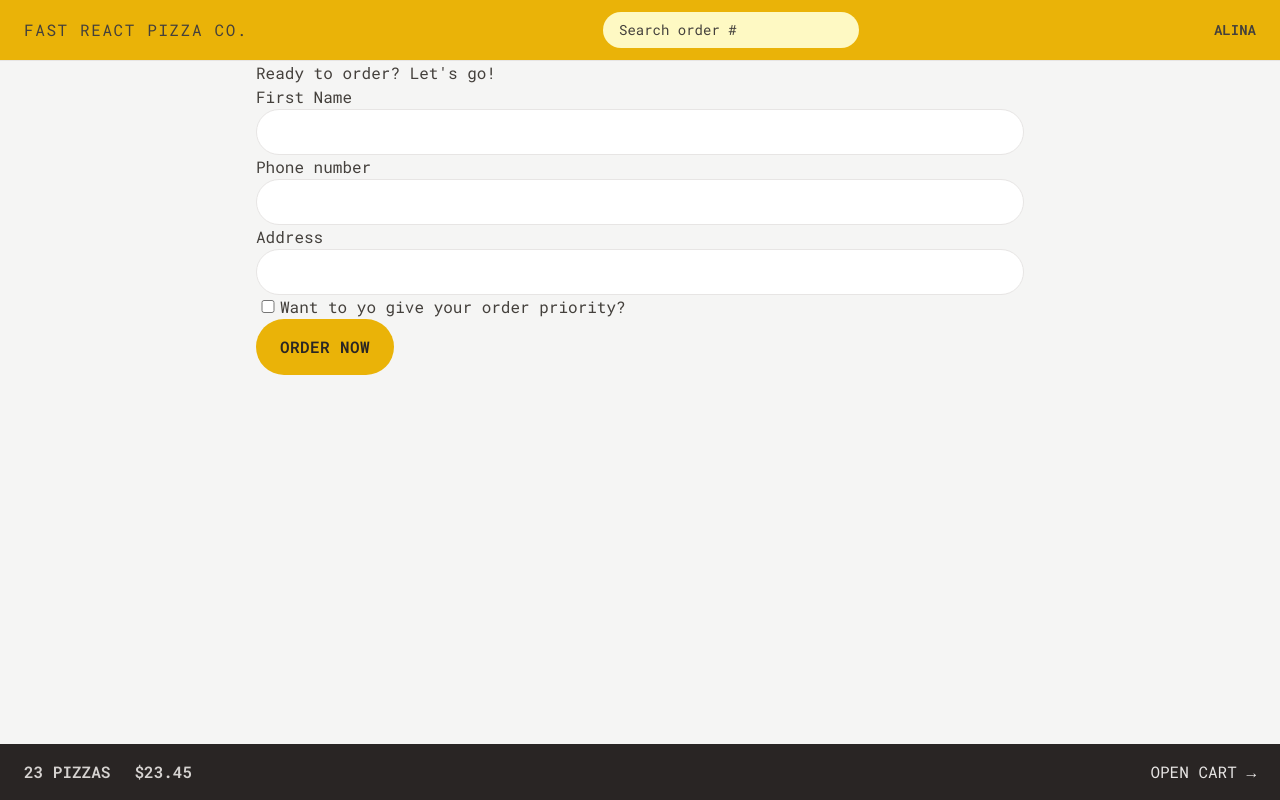
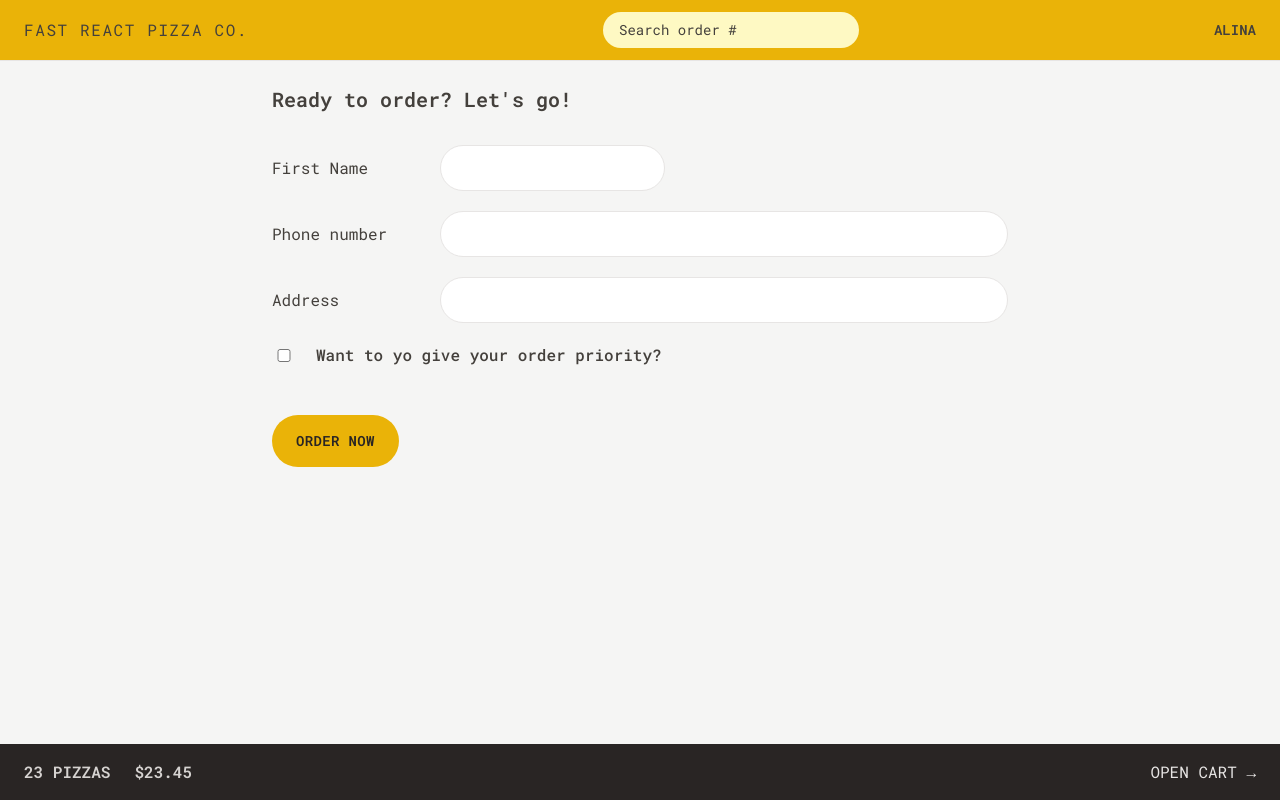
Before and after one commit to afrenchel/Fast-React-Pizza-2023, a React (Vite) app: page /order/new in a window 1280 px wide. Built offline with nearby package versions, Linux system fonts and the light colour scheme.

Commit message:
finishing base styling of the app with Tailwind

```diff
--- a/package.json
+++ b/package.json
@@ -10,6 +10,7 @@
     "preview": "vite preview"
   },
   "dependencies": {
+    "prop-types": "^15.8.1",
     "react": "^18.2.0",
     "react-dom": "^18.2.0",
     "react-router-dom": "^6.14.2"
--- a/src/features/order/CreateOrder.jsx
+++ b/src/features/order/CreateOrder.jsx
@@ -41,35 +41,36 @@ function CreateOrder() {
   const formErrors = useActionData();
 
   return (
-    <div>
+    <div className="px-4 py-6">
       {
-        <h2>Ready to order? Let's go!</h2>
+        <h2 className="text-xl font-semibold mb-8">Ready to order? Let's go!</h2>
 
         /*<Form method="POST" action='/order/new'> */
       }
 
       <Form method="POST">
-        <div>
-          <label>First Name</label>
-          <input className="input" type="text" name="customer" required />
+        <div className="mb-5 flex gap-2 flex-col sm:flex-row sm:items-center">
+          <label className="sm:basis-40">First Name</label>
+          <input className="input " type="text" name="customer" required />
         </div>
 
-        <div>
-          <label>Phone number</label>
-          <div>
-            <input className="input" type="tel" name="phone" required />
+        <div className="mb-5 flex gap-2 flex-col sm:flex-row sm:items-center">
+          <label className="sm:basis-40">Phone number</label>
+          <div className="grow">
+            <input className="input w-full" type="tel" name="phone" required />
+            {formErrors?.phone && <p className="text-xs mt-2 text-red-700 bg-red-100 p-2 rounded-md">{formErrors.phone}</p>}
           </div>
-          {formErrors?.phone && <p>{formErrors.phone}</p>}
+
         </div>
 
-        <div>
-          <label>Address</label>
-          <div>
-            <input className="input" type="text" name="address" required />
+        <div className="mb-5 flex gap-2 flex-col sm:flex-row sm:items-center">
+          <label className="sm:basis-40">Address</label>
+          <div className="grow">
+            <input className="input w-full" type="text" name="address" required />
           </div>
         </div>
 
-        <div>
+        <div className="mb-12 flex gap-5 items-center">
           <input
           className="h-6 w-6 accent-yellow-400 focus:outline-none focus:ring focus:ring-yellow-400  md:px-6 focus:ring-offset-2 "
             type="checkbox"
@@ -78,7 +79,7 @@ function CreateOrder() {
             // value={withPriority}
             // onChange={(e) => setWithPriority(e.target.checked)}
           />
-          <label htmlFor="priority">Want to yo give your order priority?</label>
+          <label htmlFor="priority" className="font-medium">Want to yo give your order priority?</label>
         </div>
 
         <div>
@@ -109,7 +110,7 @@ export async function action({ request }) {
 
   if (!isValidPhone(order.phone))
     errors.phone =
-      "Please give us your correct phone number. We might need it to cantact you";
+      "Please give us your correct phone number. We might need it to contact you";
 
   if (Object.keys(errors).length > 0) return errors;
   //If everything is ok create new order and redirect
--- a/src/features/order/Order.jsx
+++ b/src/features/order/Order.jsx
@@ -1,6 +1,6 @@
 import { useLoaderData } from "react-router-dom";
 import { getOrder } from "../../services/apiRestaurant";
-
+import OrderItem from "./OrderItem"
 // Test ID: IIDSAT
 
 import {
@@ -24,29 +24,37 @@ function Order() {
   const deliveryIn = calcMinutesLeft(estimatedDelivery);
 
   return (
-    <div>
-      <div>
-        <h2>Status</h2>
+    <div className="px-4 py-6 space-y-8">
+      <div className="flex items-center justify-between flex-wrap gap-2">
+        <h2 className="text-xl font-semibold">Order #{id} status</h2>
 
-        <div>
-          {priority && <span>Priority</span>}
-          <span>{status} order</span>
+        <div className="space-x-2">
+          {priority && <span className="bg-red-500 rounded-full py-1 px-3 text-sm uppercase font-semibold text-red-50 tracking-wide">Priority</span>}
+          <span className="bg-green-500 rounded-full py-1 px-3 text-sm uppercase font-semibold text-green-50 tracking-wide">{status} order</span>
         </div>
       </div>
 
-      <div>
-        <p>
+      <div className="flex items-center justify-between flex-wrap gap-2 bg-stone-200 py-5 px-6">
+        <p className="font-medium">
           {deliveryIn >= 0
             ? `Only ${calcMinutesLeft(estimatedDelivery)} minutes left 😃`
             : "Order should have arrived"}
         </p>
-        <p>(Estimated delivery: {formatDate(estimatedDelivery)})</p>
+        <p className="text-xs text-stone-500">(Estimated delivery: {formatDate(estimatedDelivery)})</p>
       </div>
 
-      <div>
-        <p>Price pizza: {formatCurrency(orderPrice)}</p>
-        {priority && <p>Price priority: {formatCurrency(priorityPrice)}</p>}
-        <p>To pay on delivery: {formatCurrency(orderPrice + priorityPrice)}</p>
+<ul className="divide-y divide-stone-200 border-b border-t">
+  {cart.map((item=><OrderItem item={item} key={item.id}/>))}
+</ul>
+
+
+
+
+
+      <div className="space-y-2 bg-stone-200 py-5 px-6">
+        <p className="text-sm font-medium text-stone-600">Price pizza: {formatCurrency(orderPrice)}</p>
+        {priority && <p className="text-sm font-medium text-stone-600">Price priority: {formatCurrency(priorityPrice)}</p>}
+        <p className="font-semibold">To pay on delivery: {formatCurrency(orderPrice + priorityPrice)}</p>
       </div>
     </div>
   );
--- a/src/features/order/OrderItem.jsx
+++ b/src/features/order/OrderItem.jsx
@@ -1,13 +1,16 @@
-function OrderItem({ item, isLoadingIngredients, ingredients }) {
+import { formatCurrency } from "../../utils/helpers";
+
+
+function OrderItem({ item, }) {
   const { quantity, name, totalPrice } = item;
 
   return (
-    <li>
-      <div>
+    <li className="py-3">
+      <div className="flex items-center justify-between gap-4 text-sm">
         <p>
-          <span>{quantity}&times;</span> {name}
+          <span className="font-bold">{quantity}&times;</span> {name}
         </p>
-        <p>{formatCurrency(totalPrice)}</p>
+        <p className="font-bold">{formatCurrency(totalPrice)}</p>
       </div>
     </li>
   );
--- a/src/features/ui/Button.jsx
+++ b/src/features/ui/Button.jsx
@@ -4,13 +4,13 @@ const Button = ({children,disabled,to,type}) => {
 
 
 
-const base="bg-yellow-500 uppercase font-semibold text-stone-800 inline-block tracking-wide rounded-full hover:bg-yellow-400 transition-colors duration-300 focus:outline-none focus:ring focus:ring-offset-2 focus:ring-yellow-400 focus:bg-yellow-400 disabled:cursor-not-allowed "
+const base="bg-yellow-500 text-sm uppercase font-semibold text-stone-800 inline-block tracking-wide rounded-full hover:bg-yellow-400 transition-colors duration-300 focus:outline-none focus:ring focus:ring-offset-2 focus:ring-yellow-400 focus:bg-yellow-400 disabled:cursor-not-allowed "
 
 const styles={
 
   primary:base+ 'px-4 py-3 md:px-6 md:py-4',
   small: base+ " px-4 py-2 md:px-5 md:py-2.5 text-xs",
-  secondary:"  border-2 border-stone-300uppercase font-semibold text-stone-400 inline-block tracking-wide rounded-full hover:bg-stone-300 transition-colors duration-300 focus:outline-none focus:ring focus:ring-offset-2 focus:ring-stone-200 focus:bg-stone-300 disabled:cursor-not-allowed px-4 py-2.5 md:px-6 md:py-3.5  hover:text-stone-800 uppercase"
+  secondary:"  border-2 text-sm border-stone-300uppercase font-semibold text-stone-400 inline-block tracking-wide rounded-full hover:bg-stone-300 transition-colors duration-300 focus:outline-none focus:ring focus:ring-offset-2 focus:ring-stone-200 focus:bg-stone-300 disabled:cursor-not-allowed px-4 py-2.5 md:px-6 md:py-3.5  hover:text-stone-800 uppercase"
 
 }
 
--- a/src/index.css
+++ b/src/index.css
@@ -5,7 +5,7 @@
 @layer components{
 
   .input{
-    @apply rounded-full border border-stone-200 px-4 py-2 text-sm transition-all duration-300 placeholder:text-stone-400 focus:outline-none focus:ring focus:ring-yellow-400 w-full md:px-6 md:py-3
+    @apply rounded-full border border-stone-200 px-4 py-2 text-sm transition-all duration-300 placeholder:text-stone-400 focus:outline-none focus:ring focus:ring-yellow-400  md:px-6 md:py-3
   }
   .loader {
     width: 45px;
```
Also changed, not shown: index.html (+2 -1 lines), .eslintrc.cjs, 1 other file (tests, documents, lock files or other folders).
